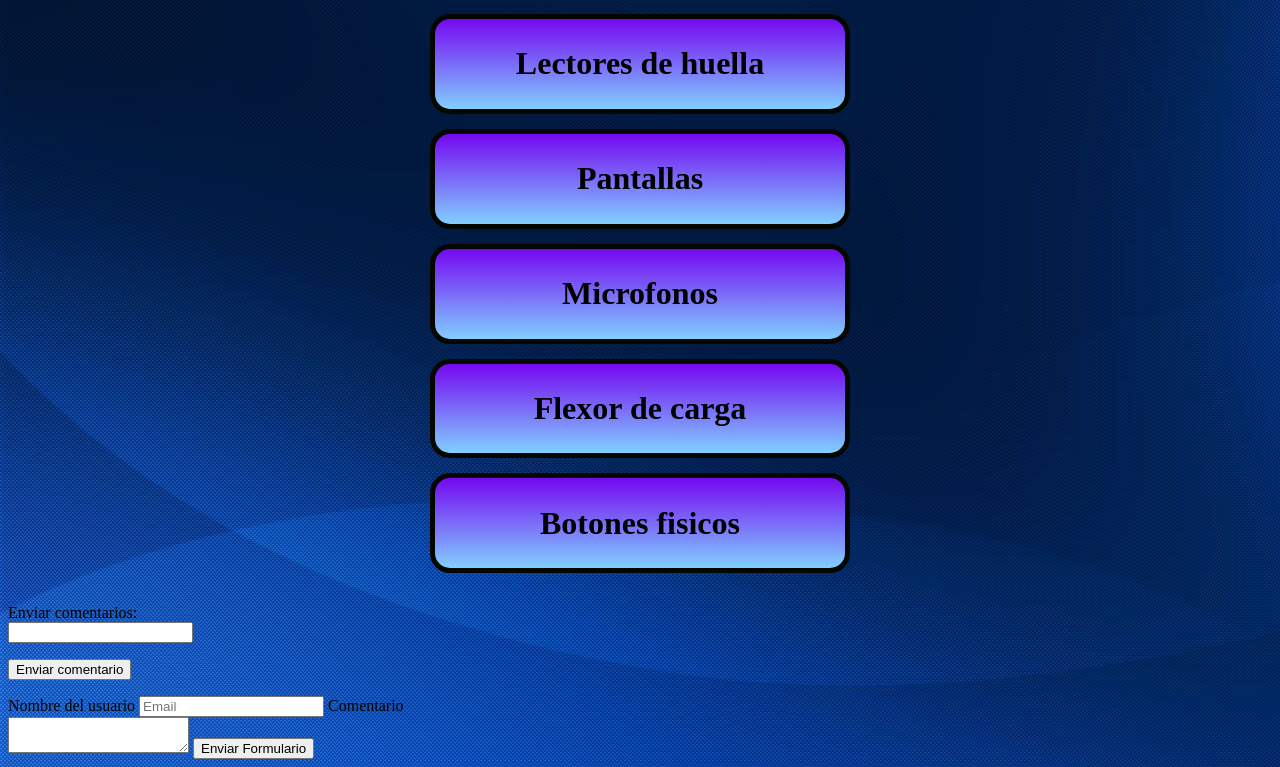
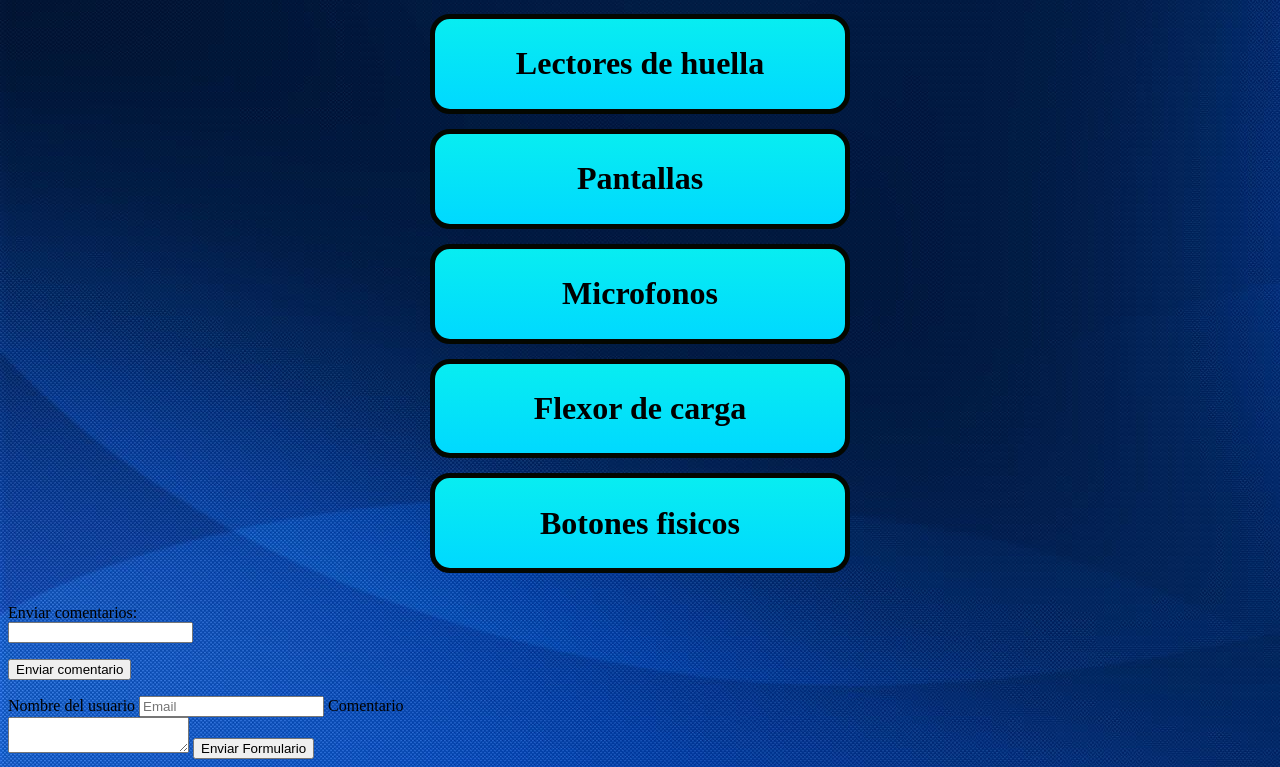
Before and after one commit to Starfisheunyoung/portafolio1, a plain HTML site: page Proyecto/Refacciones.html in a window 1280 px wide. Shown: the part 52-819 px from the top of the page. Drawn offline with Linux system fonts and the light colour scheme; a script that the page names is missing.

Commit message:
Add files via upload

```diff
--- a/Proyecto/Refacciones.css
+++ b/Proyecto/Refacciones.css
@@ -18,9 +18,9 @@ h2
     -moz-border-radius:20px ;
     -webkit-border-radius:20px;
     border-radius: 20px;
-    background: -moz-linear-gradient(bottom,#81cfff,#7508f1);
-    background: -webkit-linear-gradient(bottom,#81cfff,#7508f1);
-    background: linear-gradient(bottom,#81cfff,#7508f1);
+    background: -moz-linear-gradient(bottom,#00d9ff,#08edf1);
+    background: -webkit-linear-gradient(bottom,#00d9ff,#08edf1);
+    background: linear-gradient(bottom,#00d9ff,#08edf1);
 }
 #Encabezado2
 {
@@ -34,9 +34,9 @@ h2
     -moz-border-radius:20px ;
     -webkit-border-radius:20px;
     border-radius: 20px;
-    background: -moz-linear-gradient(bottom,#81cfff,#7508f1);
-    background: -webkit-linear-gradient(bottom,#81cfff,#7508f1);
-    background: linear-gradient(bottom,#81cfff,#7508f1);
+    background: -moz-linear-gradient(bottom,#00d9ff,#08edf1);
+    background: -webkit-linear-gradient(bottom,#00d9ff,#08edf1);
+    background: linear-gradient(bottom,#00d9ff,#08edf1);
 }
 #Encabezado3
 {
@@ -50,9 +50,9 @@ h2
     -moz-border-radius:20px ;
     -webkit-border-radius:20px;
     border-radius: 20px;
-    background: -moz-linear-gradient(bottom,#81cfff,#7508f1);
-    background: -webkit-linear-gradient(bottom,#81cfff,#7508f1);
-    background: linear-gradient(bottom,#81cfff,#7508f1);
+    background: -moz-linear-gradient(bottom,#00d9ff,#08edf1);
+    background: -webkit-linear-gradient(bottom,#00d9ff,#08edf1);
+    background: linear-gradient(bottom,#00d9ff,#08edf1);
 }
 #Encabezado4
 {
@@ -66,9 +66,9 @@ h2
     -moz-border-radius:20px ;
     -webkit-border-radius:20px;
     border-radius: 20px;
-    background: -moz-linear-gradient(bottom,#81cfff,#7508f1);
-    background: -webkit-linear-gradient(bottom,#81cfff,#7508f1);
-    background: linear-gradient(bottom,#81cfff,#7508f1);
+    background: -moz-linear-gradient(bottom,#00d9ff,#08edf1);
+    background: -webkit-linear-gradient(bottom,#00d9ff,#08edf1);
+    background: linear-gradient(bottom,#00d9ff,#08edf1);
 }
 #Encabezado5
 {
@@ -82,7 +82,7 @@ h2
     -moz-border-radius:20px ;
     -webkit-border-radius:20px;
     border-radius: 20px;
-    background: -moz-linear-gradient(bottom,#81cfff,#7508f1);
-    background: -webkit-linear-gradient(bottom,#81cfff,#7508f1);
-    background: linear-gradient(bottom,#81cfff,#7508f1);
+    background: -moz-linear-gradient(bottom,#00d9ff,#08edf1);
+    background: -webkit-linear-gradient(bottom,#00d9ff,#08edf1);
+    background: linear-gradient(bottom,#00d9ff,#08edf1);
 }
--- a/Proyecto/Servicios.css
+++ b/Proyecto/Servicios.css
@@ -5,6 +5,10 @@ a
 h2
 {
     color: blanchedalmond;
+}
+h1
+{
+    color: rgb(255, 255, 255);
 }
 #Encabezado1
 {
```
Also changed, not shown: Proyecto/Index.html (+3 -3 lines), 1 other file.
